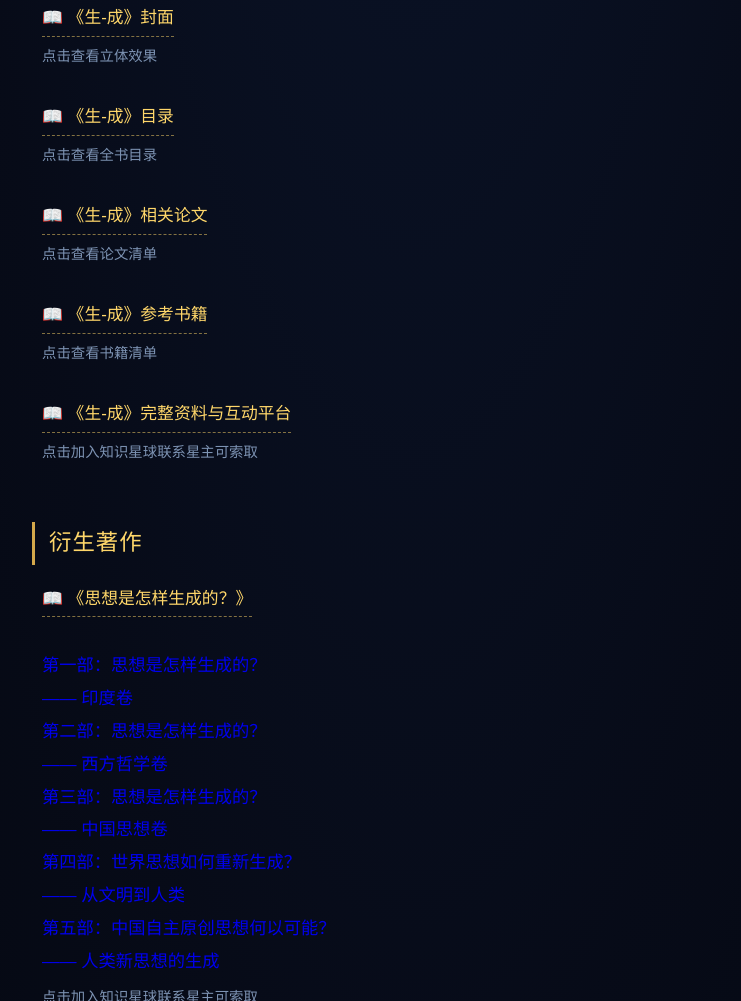
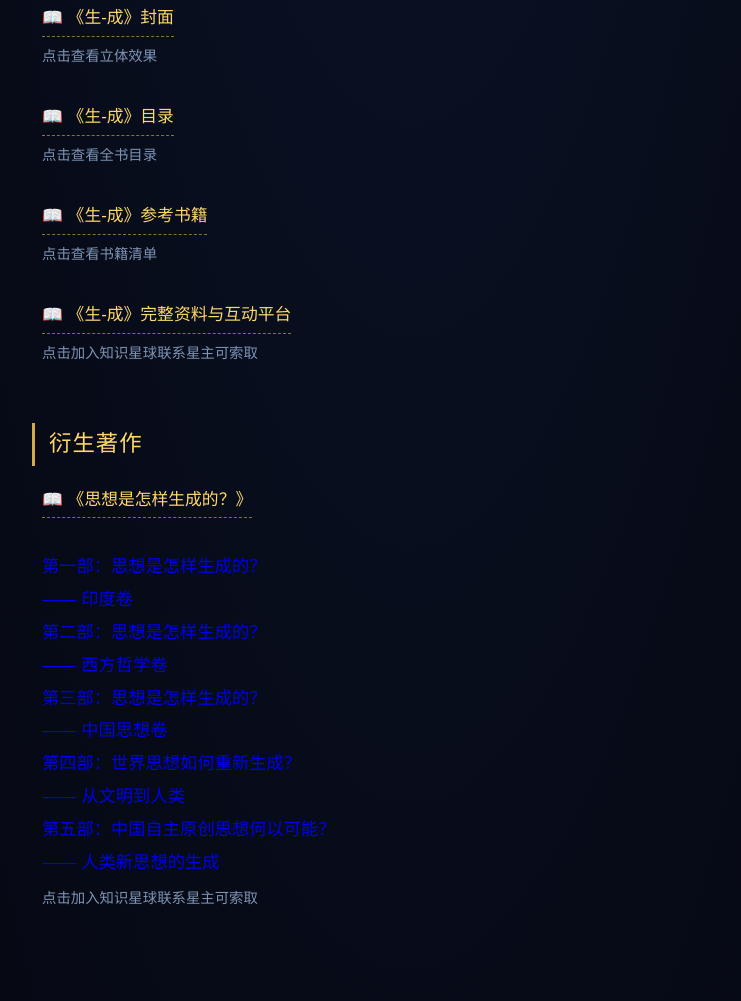
Before and after one commit to wudeshijie/wudeshijie.github.io, a plain HTML site: page index.html in a window 1280 px wide. Shown: the part 2075-3076 px from the top of the page, without its empty margins (228-969 px from the left). Drawn offline with Linux system fonts and the light colour scheme.

Commit message:
Update index.html

```diff
--- a/index.html
+++ b/index.html
@@ -342,10 +342,6 @@
             <div class="preview-link">📖 《生-成》目录</div>
             <div class="preview-label">点击查看全书目录</div>
         </a>
-        <a href="book_page/page02.html" target="_blank" class="preview-card">
-            <div class="preview-link">📖 《生-成》相关论文</div>
-            <div class="preview-label">点击查看论文清单</div>
-        </a>
         <a href="book_page/page03.html" target="_blank" class="preview-card">
             <div class="preview-link">📖 《生-成》参考书籍</div>
             <div class="preview-label">点击查看书籍清单</div>
@@ -381,7 +377,7 @@
             <div class="preview-link">📖 人大哲学预印本本平台</div>
             <div class="preview-label">点击查看论文清单</div>
         </a>
-        <a href="book_page/page03.html" target="_blank" class="preview-card">
+        <a href="" target="_blank" class="preview-card">
             <div class="preview-link">📖 philpapers.org</div>
 
         </a>
```
